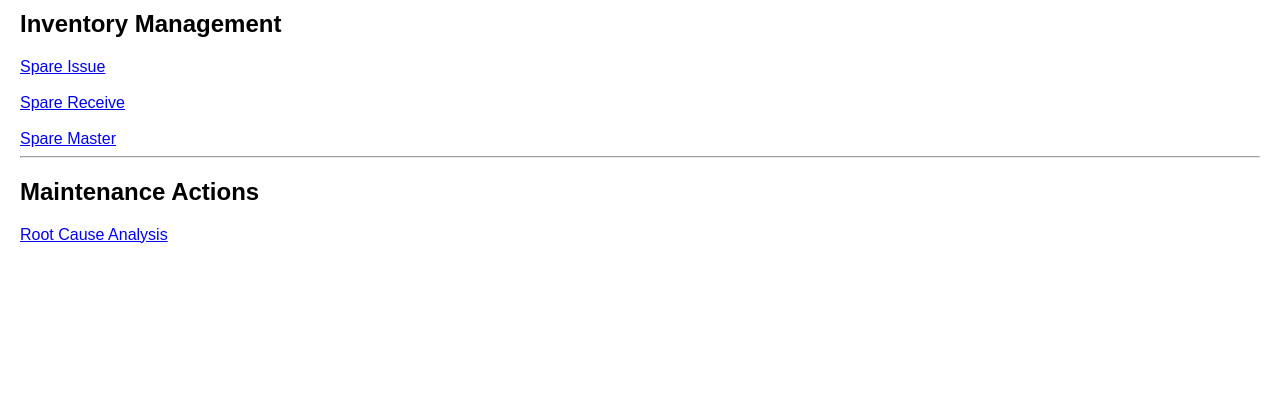
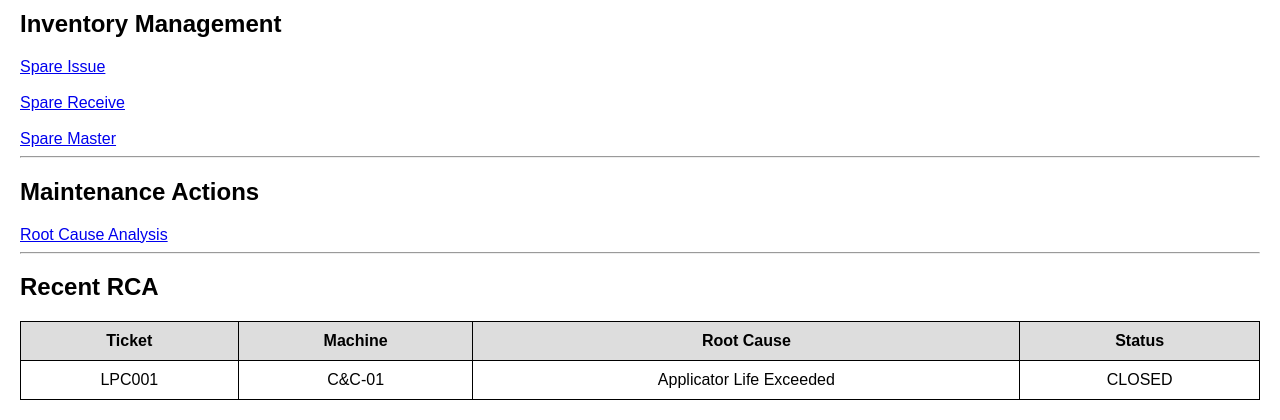
Before and after one commit to ranveersinghmssl1-source/MSSL-Maintenance-System, a Python web app: template templates/maintenance_dashboard.html in a window 1280 px wide. Shown: the part 3508-3928 px from the top of the page. Before the commit the page ends 3751 px from the top, so only its background shows below. Run offline with Jinja, Linux system fonts and the light colour scheme; the template is opened without the code that fills it, so the values that code supplies are empty.

Commit message:
Add Recent RCA section to maintenance dashboard
Added a Recent RCA section with a table for displaying tickets, machines, root causes, and statuses.

```diff
--- a/templates/maintenance_dashboard.html
+++ b/templates/maintenance_dashboard.html
@@ -293,5 +293,26 @@ Spare Master
 Root Cause Analysis
 </a>
 
+    <hr>
+
+<h2>Recent RCA</h2>
+
+<table border="1" width="100%">
+
+<tr>
+<th>Ticket</th>
+<th>Machine</th>
+<th>Root Cause</th>
+<th>Status</th>
+</tr>
+
+<tr>
+<td>LPC001</td>
+<td>C&C-01</td>
+<td>Applicator Life Exceeded</td>
+<td>CLOSED</td>
+</tr>
+
+</table>
 </body>
 </html>
```
